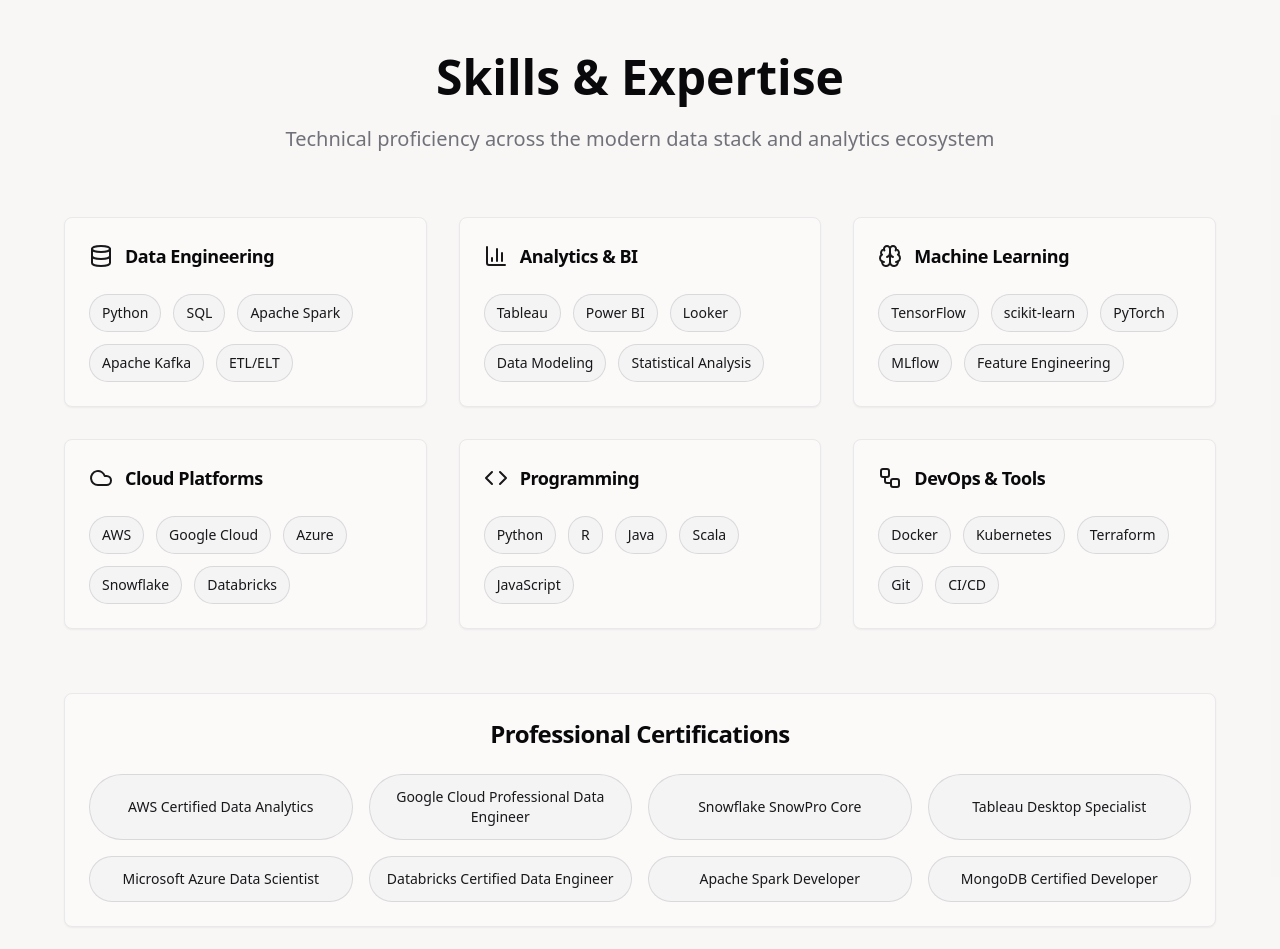
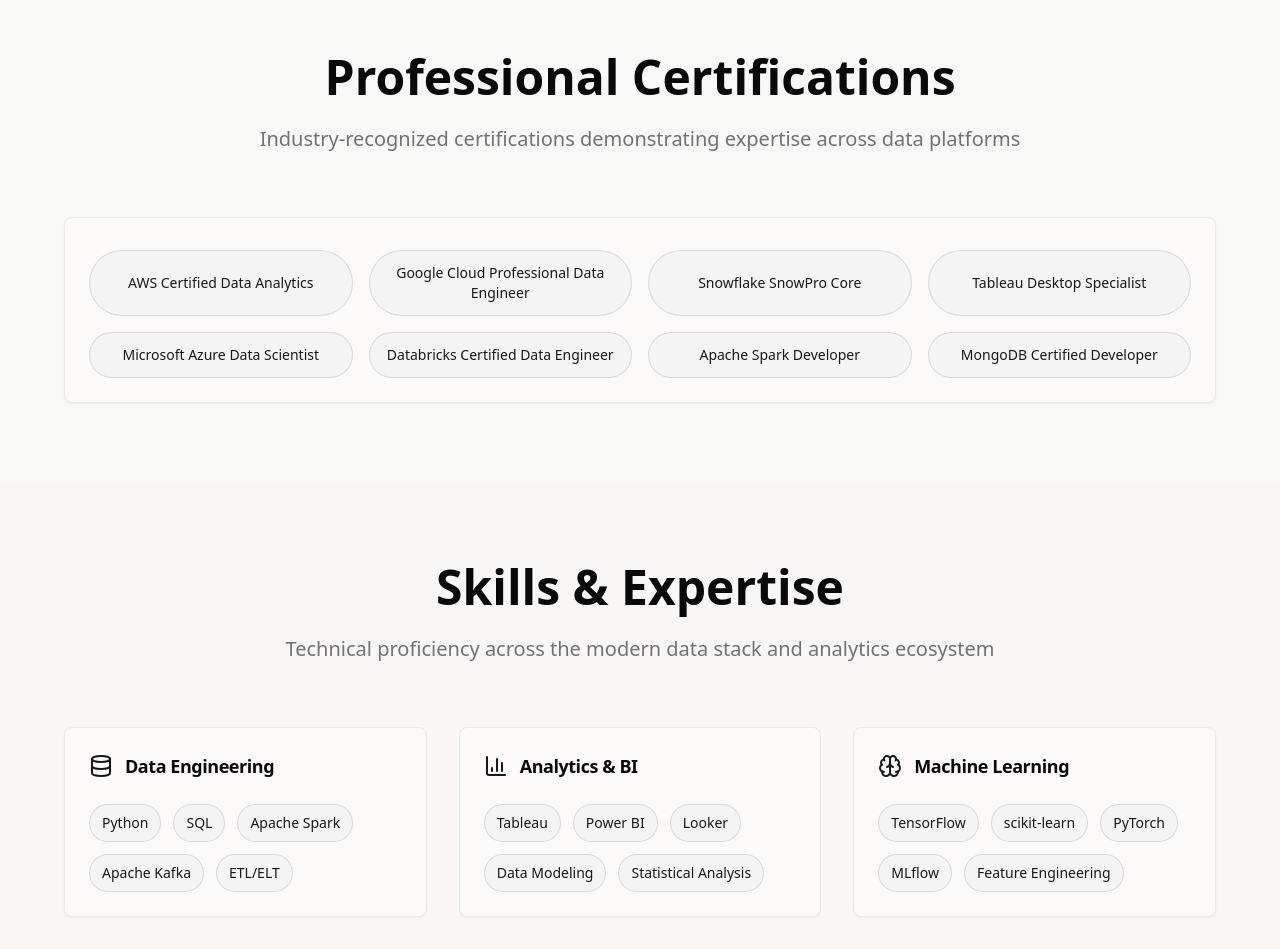
Before and after one commit to Adh101/portfolio-atish-dhamala, a React (Vite) app: page / in a window 1280 px wide. Shown: the part 5220-6169 px from the top of the page. Built offline with nearby package versions, Linux system fonts and the light colour scheme.

Commit message:
Move Certifications after Education
Moved the Professional Certifications section to appear after the Education section within the Skills and Expertise area.
Here are the files that were edited by the AI in that message:
-edited src/pages/Index.tsx

```diff
--- /dev/null
+++ b/src/components/Certifications.tsx
@@ -0,0 +1,50 @@
+import { Card, CardContent, CardHeader, CardTitle } from '@/components/ui/card';
+import { Badge } from '@/components/ui/badge';
+
+const Certifications = () => {
+  const certifications = [
+    "AWS Certified Data Analytics",
+    "Google Cloud Professional Data Engineer",
+    "Snowflake SnowPro Core",
+    "Tableau Desktop Specialist",
+    "Microsoft Azure Data Scientist",
+    "Databricks Certified Data Engineer",
+    "Apache Spark Developer",
+    "MongoDB Certified Developer"
+  ];
+
+  return (
+    <section id="certifications" className="py-20 bg-background">
+      <div className="container mx-auto px-4">
+        <div className="max-w-6xl mx-auto">
+          <div className="text-center mb-16">
+            <h2 className="text-4xl md:text-5xl font-bold text-foreground mb-6">
+              Professional Certifications
+            </h2>
+            <p className="text-xl text-muted-foreground max-w-3xl mx-auto">
+              Industry-recognized certifications demonstrating expertise across data platforms
+            </p>
+          </div>
+
+          <Card className="bg-card border-border">
+            <CardContent className="pt-8">
+              <div className="grid grid-cols-1 sm:grid-cols-2 lg:grid-cols-4 gap-4">
+                {certifications.map((cert, index) => (
+                  <Badge
+                    key={index}
+                    variant="secondary"
+                    className="bg-neutral-custom-light text-neutral-custom-dark border-neutral-custom-medium/20 p-3 text-center justify-center text-sm font-medium"
+                  >
+                    {cert}
+                  </Badge>
+                ))}
+              </div>
+            </CardContent>
+          </Card>
+        </div>
+      </div>
+    </section>
+  );
+};
+
+export default Certifications;
--- a/src/components/Skills.tsx
+++ b/src/components/Skills.tsx
@@ -79,17 +79,6 @@ const Skills = () => {
     }
   ];
 
-  const certifications = [
-    "AWS Certified Data Analytics",
-    "Google Cloud Professional Data Engineer",
-    "Snowflake SnowPro Core",
-    "Tableau Desktop Specialist",
-    "Microsoft Azure Data Scientist",
-    "Databricks Certified Data Engineer",
-    "Apache Spark Developer",
-    "MongoDB Certified Developer"
-  ];
-
   return (
     <section id="skills" className="py-20 bg-muted/20">
       <div className="container mx-auto px-4">
@@ -103,7 +92,7 @@ const Skills = () => {
             </p>
           </div>
 
-          <div className="grid grid-cols-1 md:grid-cols-2 lg:grid-cols-3 gap-8 mb-16">
+          <div className="grid grid-cols-1 md:grid-cols-2 lg:grid-cols-3 gap-8">
             {skillCategories.map((category, index) => (
               <Card key={index} className="bg-card border-border hover:shadow-lg transition-shadow duration-300">
                 <CardHeader>
@@ -128,27 +117,6 @@ const Skills = () => {
               </Card>
             ))}
           </div>
-
-          <Card className="bg-card border-border">
-            <CardHeader>
-              <CardTitle className="text-2xl text-center">
-                Professional Certifications
-              </CardTitle>
-            </CardHeader>
-            <CardContent>
-              <div className="grid grid-cols-1 sm:grid-cols-2 lg:grid-cols-4 gap-4">
-                {certifications.map((cert, index) => (
-                  <Badge
-                    key={index}
-                    variant="secondary"
-                    className="bg-neutral-custom-light text-neutral-custom-dark border-neutral-custom-medium/20 p-3 text-center justify-center text-sm font-medium"
-                  >
-                    {cert}
-                  </Badge>
-                ))}
-              </div>
-            </CardContent>
-          </Card>
         </div>
       </div>
     </section>
--- a/src/pages/Index.tsx
+++ b/src/pages/Index.tsx
@@ -5,6 +5,7 @@ import Experience from '@/components/Experience';
 import Projects from '@/components/Projects';
 import Skills from '@/components/Skills';
 import Education from '@/components/Education';
+import Certifications from '@/components/Certifications';
 import Blog from '@/components/Blog';
 import Contact from '@/components/Contact';
 import Footer from '@/components/Footer';
@@ -17,6 +18,7 @@ const Index = () => {
       <About />
       <Experience />
       <Education />
+      <Certifications />
       <Skills />
       <Projects />
       <Blog />
```
